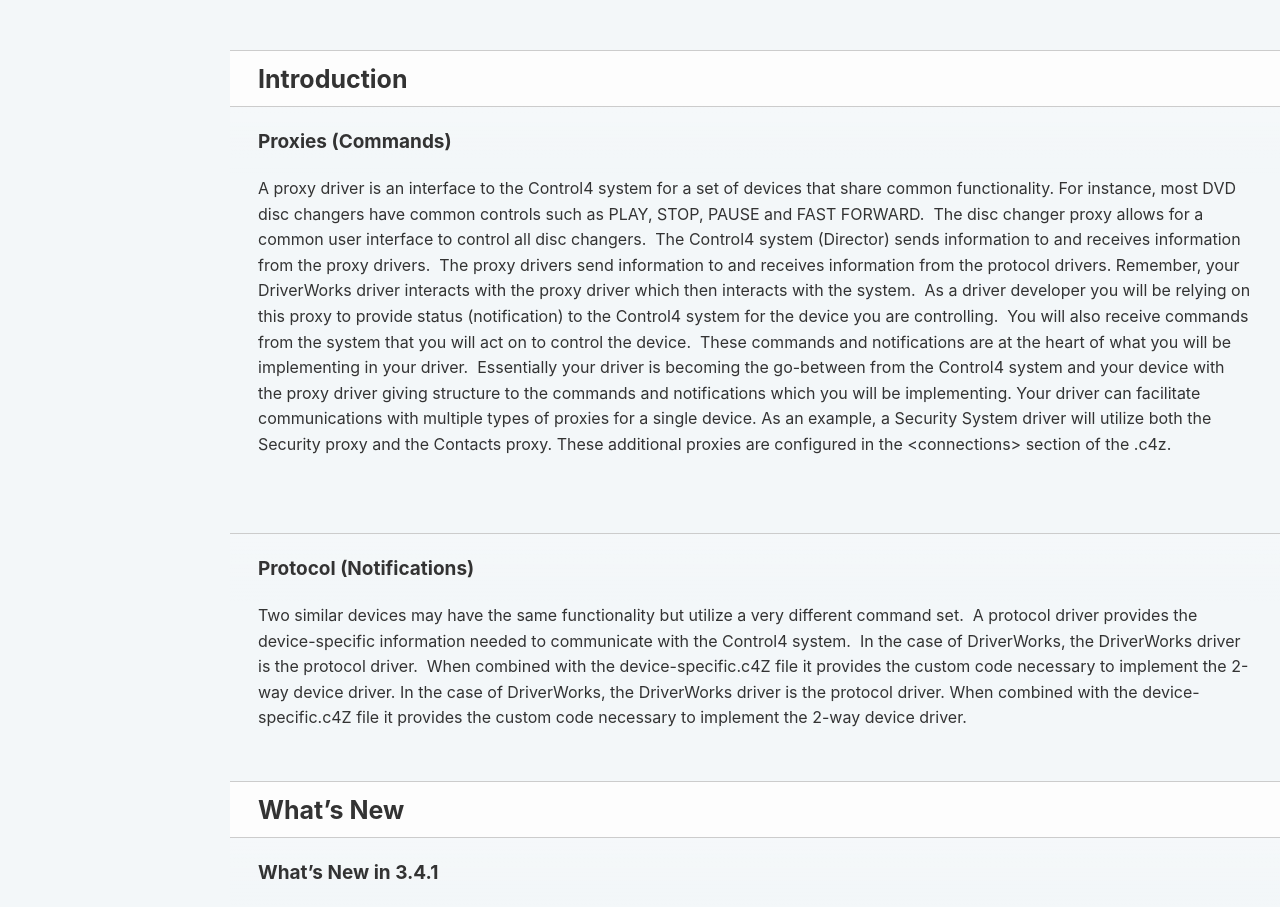
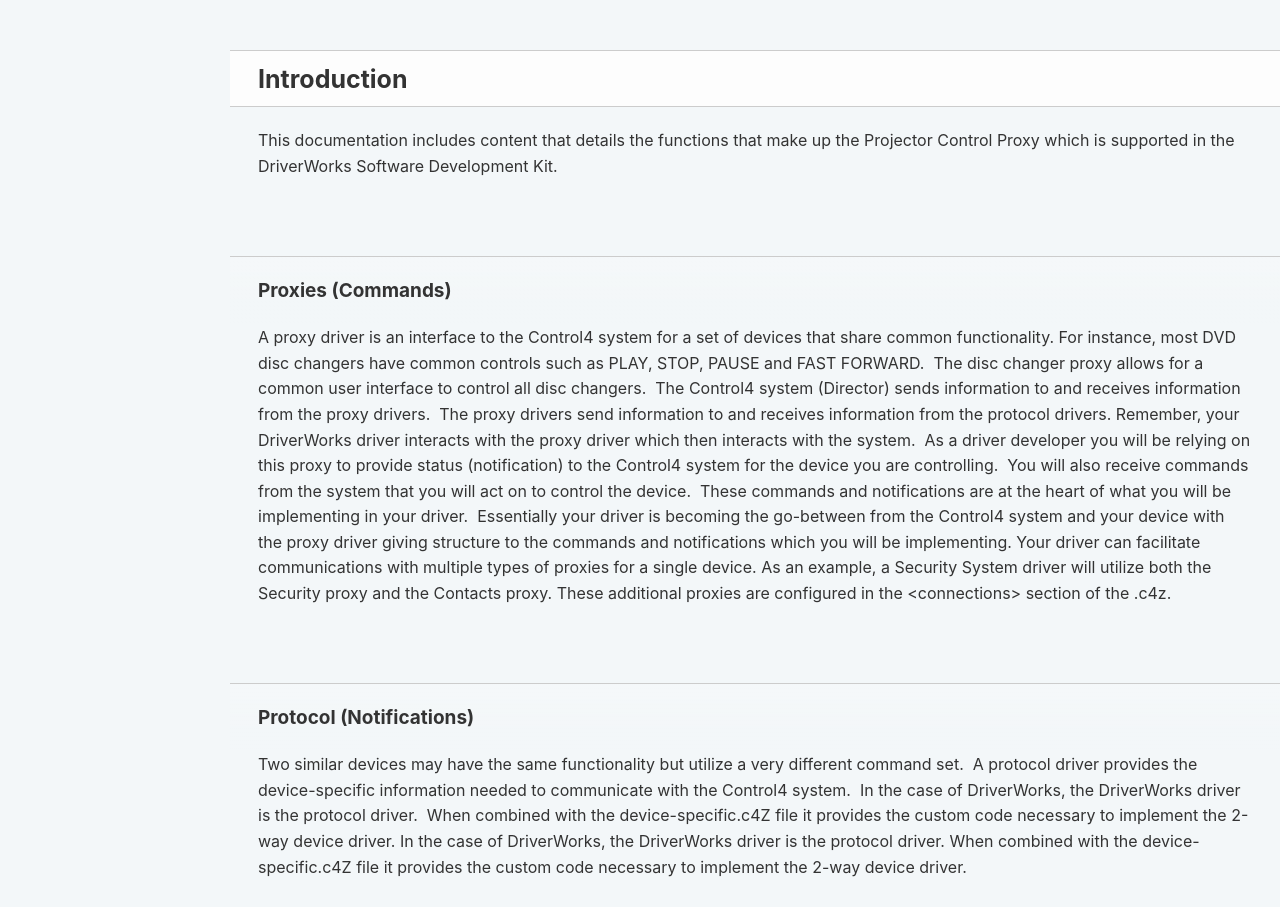
Before and after one commit to snap-one/docs-driverworks-proxyprotocol-projector, a plain HTML site: page index.html in a window 1280 px wide. Shown: the part 1366-2273 px from the top of the page. Drawn offline with Linux system fonts and the light colour scheme.

Commit message:
Deploying to gh-pages from @ snap-one/docs-driverworks-proxyprotocol-projector@b521f8eee4b7c2a4b59628ef619a3a760fa9fd5e 🚀

```diff
--- a/index.html
+++ b/index.html
@@ -692,6 +692,8 @@
 <p><a href="www.control4.com">http://www.control4.com</a></p>
 <h1 id='introduction'>Introduction</h1>
 
+<p>This documentation includes content that details the functions that make up the Projector Control Proxy which is supported in the DriverWorks Software Development Kit.</p>
+
 <h2 id='introduction-proxies-commands'>Proxies (Commands)</h2>
 
 <p>A proxy driver is an interface to the Control4 system for a set of devices that share common functionality. For instance, most DVD disc changers have common controls such as PLAY, STOP, PAUSE and FAST FORWARD.  The disc changer proxy allows for a common user interface to control all disc changers.  The Control4 system (Director) sends information to and receives information from the proxy drivers.  The proxy drivers send information to and receives information from the protocol drivers.
```
